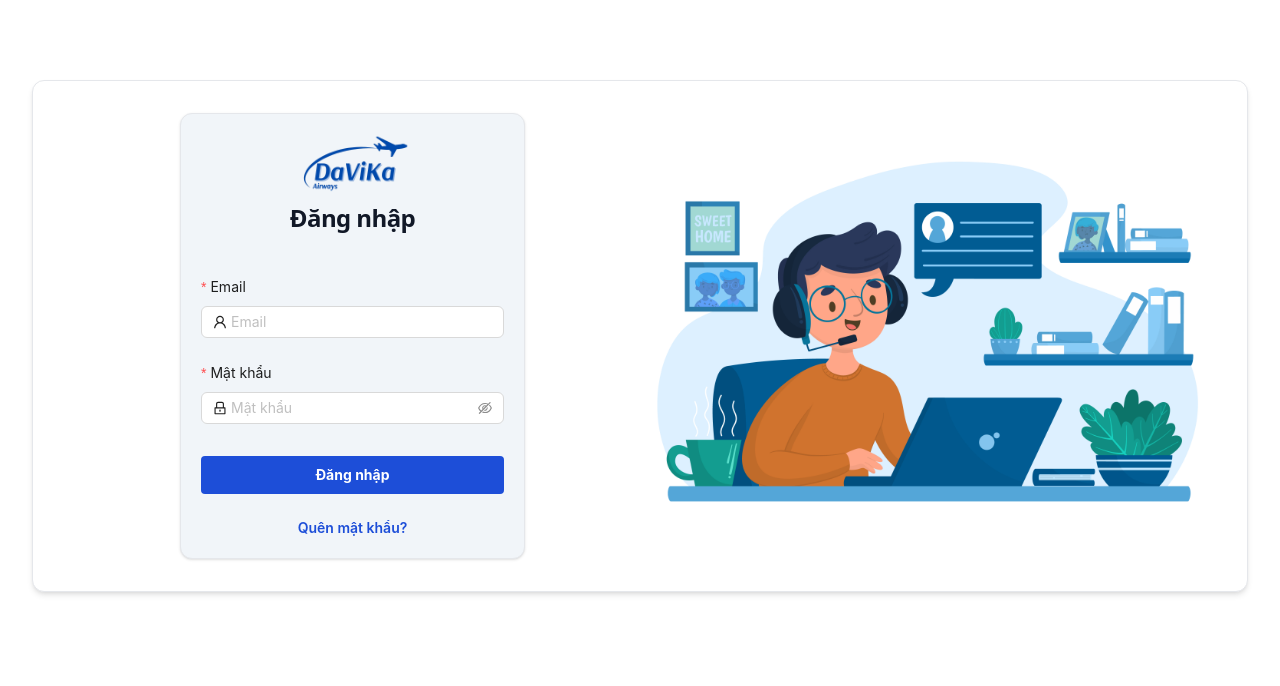
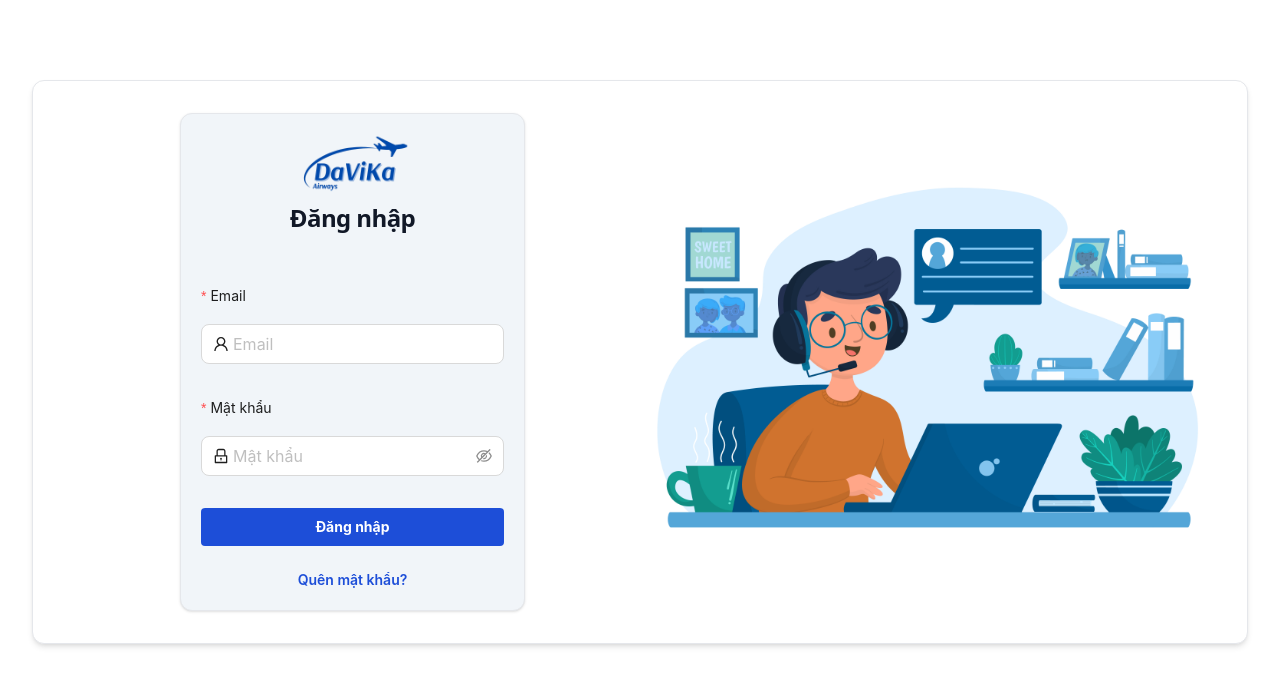
Before and after one commit to tangthiendat/ct250-admin, a React (Vite) app: page /login in a window 1280 px wide. Shown: the top 686 px of the page. Built offline with nearby package versions, Linux system fonts and the light colour scheme.

Commit message:
style: login form input

```diff
--- a/package.json
+++ b/package.json
@@ -15,6 +15,7 @@
     "@tanstack/react-query-devtools": "^5.54.1",
     "antd": "^5.20.5",
     "axios": "^1.7.7",
+    "ct250-frontend": "file:",
     "date-fns": "^3.6.0",
     "dayjs": "^1.11.13",
     "react": "^18.3.1",
--- a/src/features/auth/LoginForm.tsx
+++ b/src/features/auth/LoginForm.tsx
@@ -1,17 +1,13 @@
 import { LockOutlined, UserOutlined } from "@ant-design/icons";
 import { useMutation } from "@tanstack/react-query";
 import { Form, Input } from "antd";
-import { SizeType } from "antd/es/config-provider/SizeContext";
-import { useEffect, useState } from "react";
+import { useEffect } from "react";
 import toast from "react-hot-toast";
 import { useNavigate } from "react-router";
 import { ApiResponse, IAuthRequest, IAuthResponse } from "../../interfaces";
 import { authService } from "../../services";
 
 const LoginForm: React.FC = () => {
-  const [componentSize, setComponentSize] = useState<SizeType | "default">(
-    "default",
-  );
   const [loginForm] = Form.useForm<IAuthRequest>();
   const navigate = useNavigate();
   const accessToken = window.localStorage.getItem("access_token");
@@ -33,10 +29,6 @@ const LoginForm: React.FC = () => {
     },
   });
 
-  const onFormLayoutChange = ({ size }: { size: SizeType }) => {
-    setComponentSize(size);
-  };
-
   function onFinish(data: IAuthRequest): void {
     login(data, {
       onSuccess: () => {
@@ -55,9 +47,7 @@ const LoginForm: React.FC = () => {
         onFinish={onFinish}
         form={loginForm}
         layout="vertical"
-        initialValues={{ size: componentSize }}
-        onValuesChange={onFormLayoutChange}
-        size={componentSize as SizeType}
+        size="large"
       >
         <Form.Item
           label="Email"
```
